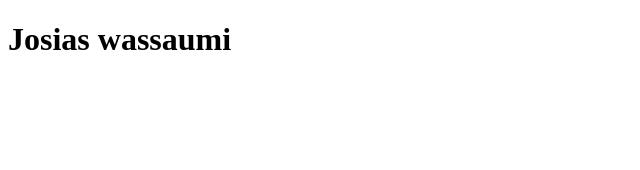
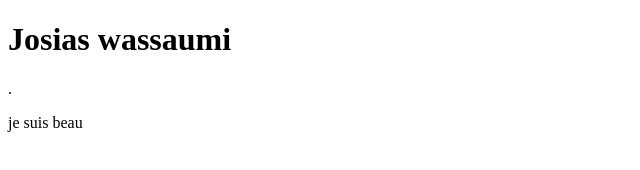
Before and after one commit to josiaswassaumi/test_sio, a plain HTML site: page index.html in a window 1280 px wide. Shown: the full height of the page, 0-640 px from the left. Drawn offline with Linux system fonts and the light colour scheme.

Commit message:
je suis beau

```diff
--- a/index.html
+++ b/index.html
@@ -7,6 +7,7 @@
 </head>
 <body>
     <h1>Josias wassaumi</h1>
+.</p> je suis beau </p>
 
 </body>
 </html>
```
